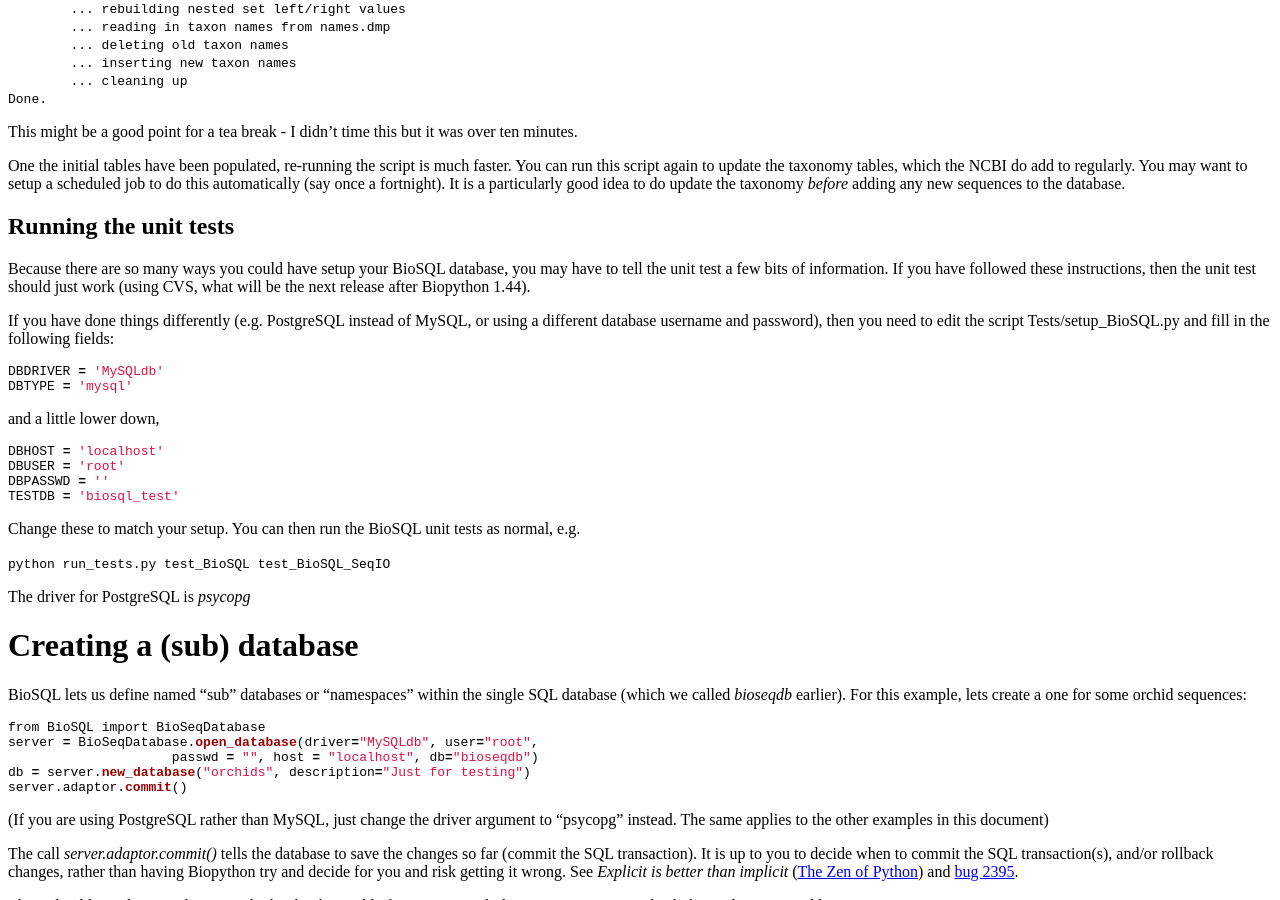
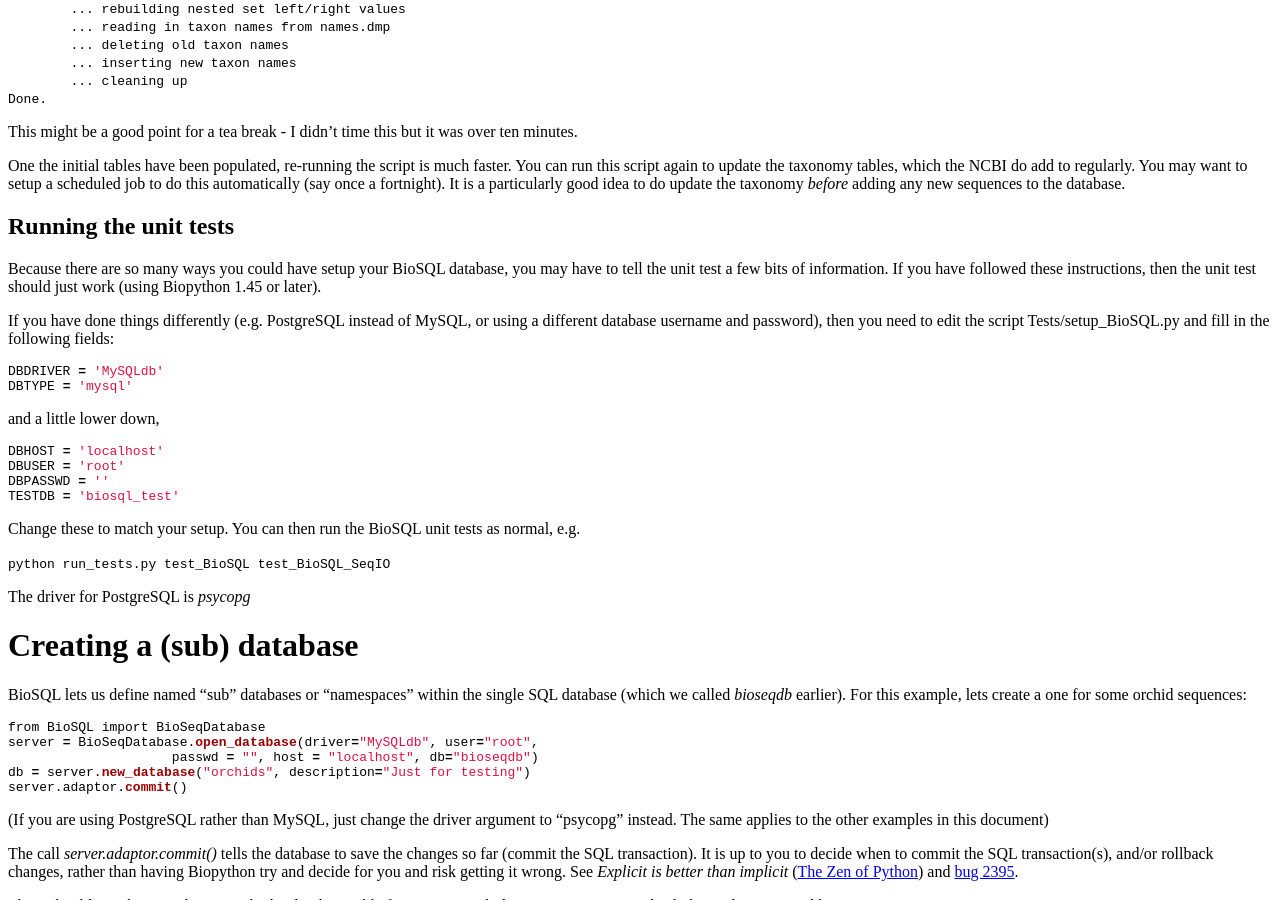
Before and after one commit to biopython/biopython.github.io, a Jekyll site: the page built from wiki/BioSQL.md, in a window 1280 px wide and 900 px high, scrolled down 2484 px. Built offline with Jekyll 4.4.1, drawn with Linux system fonts in a browser that asks for light colours.

Commit message:
/* Running the unit tests */

```diff
--- a/wiki/BioSQL.md
+++ b/wiki/BioSQL.md
@@ -204,7 +204,7 @@ Running the unit tests
 Because there are so many ways you could have setup your BioSQL
 database, you may have to tell the unit test a few bits of information.
 If you have followed these instructions, then the unit test should just
-work (using CVS, what will be the next release after Biopython 1.44).
+work (using Biopython 1.45 or later).
 
 If you have done things differently (e.g. PostgreSQL instead of MySQL,
 or using a different database username and password), then you need to
```
Also changed, not shown: 1 other file.
